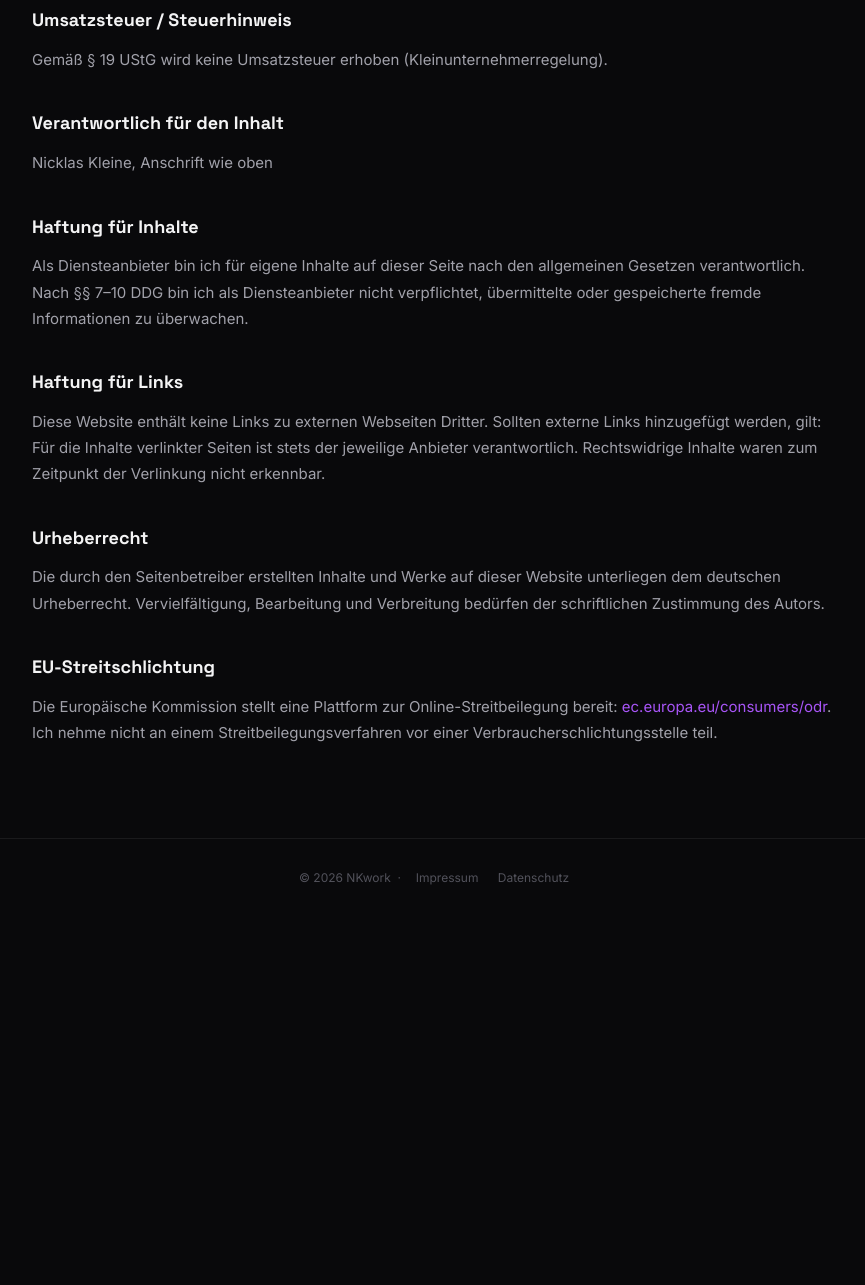
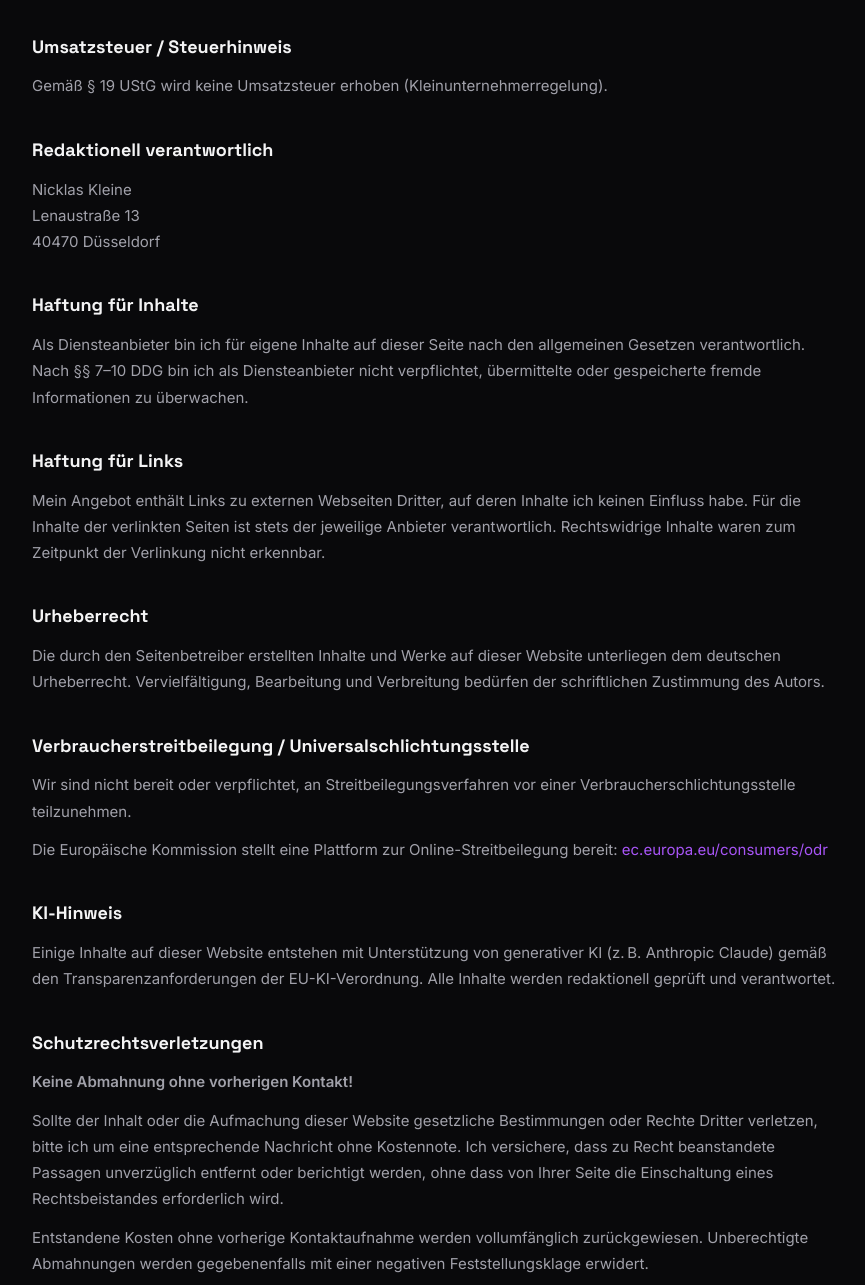
Before and after one commit to PaperNachiNova/nkwork-website, a plain HTML site: page impressum.html in a window 1280 px wide. Shown: the part 655-1940 px from the top of the page, without its empty margins (202-1067 px from the left). Before the commit the page ends 1571 px from the top, so only its background shows below. Drawn offline with Linux system fonts and the light colour scheme.

Commit message:
legal: complete Impressum with all standard sections

```diff
--- a/impressum.html
+++ b/impressum.html
@@ -111,7 +111,8 @@
   <h2>Anbieter</h2>
   <p>
     <strong>Nicklas Kleine</strong><br>
-    handelnd unter dem Namen NKwork<br>
+    Webdesign &amp; Entwicklung<br>
+    Auch bekannt unter NKwork<br>
     Lenaustraße 13<br>
     40470 Düsseldorf<br>
     Deutschland
@@ -126,12 +127,13 @@
   <p>
     Gemäß § 19 UStG wird keine Umsatzsteuer erhoben (Kleinunternehmerregelung).
   </p>
-  <!-- Wenn keine Kleinunternehmerregelung: Zeile oben ersetzen durch:
-  <p>Umsatzsteuer-Identifikationsnummer gemäß § 27a UStG: DE[XXXXXXXXX]</p>
-  -->
 
-  <h2>Verantwortlich für den Inhalt</h2>
-  <p>Nicklas Kleine, Anschrift wie oben</p>
+  <h2>Redaktionell verantwortlich</h2>
+  <p>
+    Nicklas Kleine<br>
+    Lenaustraße 13<br>
+    40470 Düsseldorf
+  </p>
 
   <h2>Haftung für Inhalte</h2>
   <p>
@@ -142,9 +144,9 @@
 
   <h2>Haftung für Links</h2>
   <p>
-    Diese Website enthält keine Links zu externen Webseiten Dritter. Sollten externe Links
-    hinzugefügt werden, gilt: Für die Inhalte verlinkter Seiten ist stets der jeweilige
-    Anbieter verantwortlich. Rechtswidrige Inhalte waren zum Zeitpunkt der Verlinkung nicht erkennbar.
+    Mein Angebot enthält Links zu externen Webseiten Dritter, auf deren Inhalte ich keinen
+    Einfluss habe. Für die Inhalte der verlinkten Seiten ist stets der jeweilige Anbieter
+    verantwortlich. Rechtswidrige Inhalte waren zum Zeitpunkt der Verlinkung nicht erkennbar.
   </p>
 
   <h2>Urheberrecht</h2>
@@ -154,11 +156,35 @@
     schriftlichen Zustimmung des Autors.
   </p>
 
-  <h2>EU-Streitschlichtung</h2>
+  <h2>Verbraucher&shy;streit&shy;beilegung / Universal&shy;schlichtungs&shy;stelle</h2>
+  <p>
+    Wir sind nicht bereit oder verpflichtet, an Streitbeilegungsverfahren vor einer
+    Verbraucherschlichtungsstelle teilzunehmen.
+  </p>
   <p>
     Die Europäische Kommission stellt eine Plattform zur Online-Streitbeilegung bereit:
-    <a href="https://ec.europa.eu/consumers/odr/" target="_blank" rel="noopener">ec.europa.eu/consumers/odr</a>.
-    Ich nehme nicht an einem Streitbeilegungsverfahren vor einer Verbraucherschlichtungsstelle teil.
+    <a href="https://ec.europa.eu/consumers/odr/" target="_blank" rel="noopener">ec.europa.eu/consumers/odr</a>
+  </p>
+
+  <h2>KI-Hinweis</h2>
+  <p>
+    Einige Inhalte auf dieser Website entstehen mit Unterstützung von generativer KI
+    (z.&thinsp;B. Anthropic Claude) gemäß den Transparenzanforderungen der EU-KI-Verordnung.
+    Alle Inhalte werden redaktionell geprüft und verantwortet.
+  </p>
+
+  <h2>Schutzrechtsverletzungen</h2>
+  <p><strong>Keine Abmahnung ohne vorherigen Kontakt!</strong></p>
+  <p>
+    Sollte der Inhalt oder die Aufmachung dieser Website gesetzliche Bestimmungen oder
+    Rechte Dritter verletzen, bitte ich um eine entsprechende Nachricht ohne Kostennote.
+    Ich versichere, dass zu Recht beanstandete Passagen unverzüglich entfernt oder
+    berichtigt werden, ohne dass von Ihrer Seite die Einschaltung eines Rechtsbeistandes
+    erforderlich wird.
+  </p>
+  <p>
+    Entstandene Kosten ohne vorherige Kontaktaufnahme werden vollumfänglich zurückgewiesen.
+    Unberechtigte Abmahnungen werden gegebenenfalls mit einer negativen Feststellungsklage erwidert.
   </p>
 </div>
 
```
